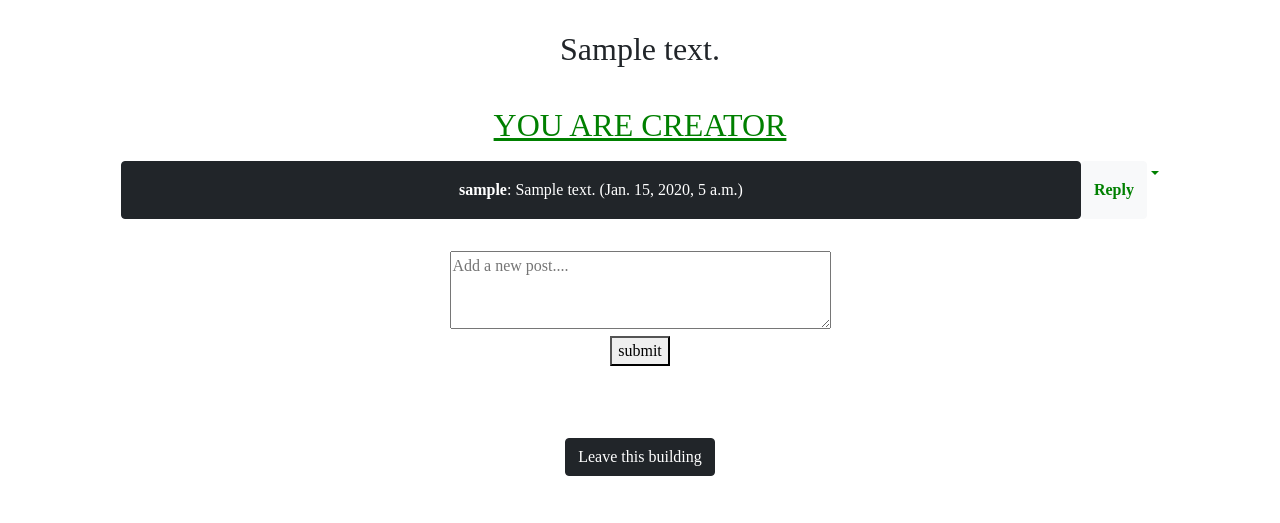
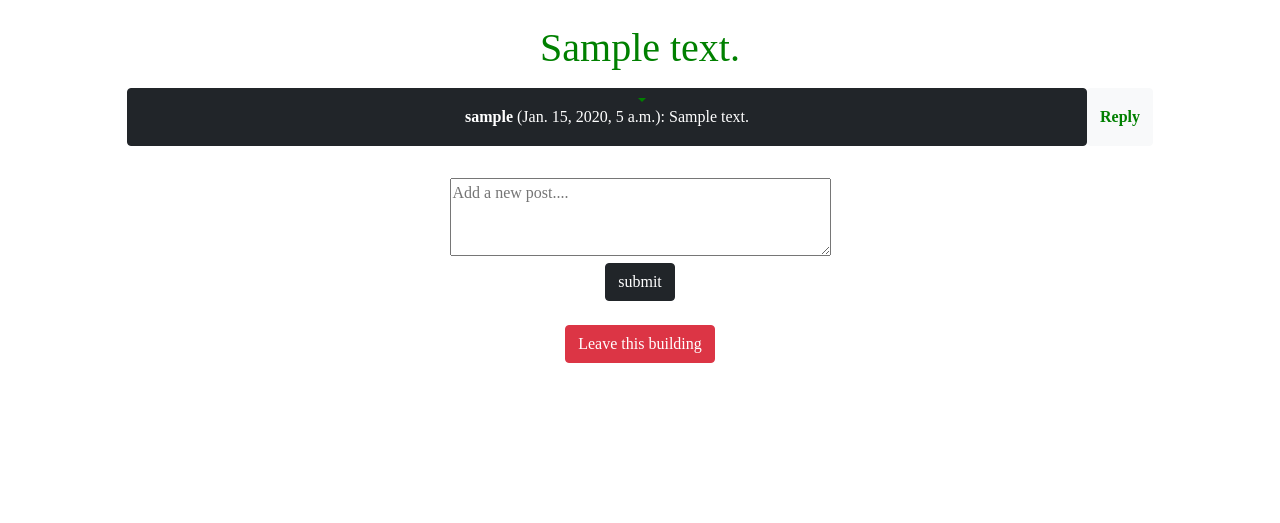
Before and after one commit to cspdevs000/neighborly, a Django app: page /building/1/ in a window 1280 px wide. Shown: the part 56-579 px from the top of the page. Run offline with Django 4.2, Linux system fonts and the light colour scheme; a user stored in the database is signed in; tables that the repository leaves empty hold one stand-in row (values such as "Sample post"); some libraries are stand-ins or nearby versions.

Commit message:
more styling and bug fixed

```diff
--- a/neighborly/admin.py
+++ b/neighborly/admin.py
@@ -1,5 +1,5 @@
 from django.contrib import admin
-from .models import Building, Post, Reply, ExtendUser
+from .models import AddRequest, Building, Post, Reply, ExtendUser
 from django.contrib.auth.models import User
 from django.contrib.auth.admin import UserAdmin as BaseUserAdmin
 
@@ -15,6 +15,10 @@ class ReplyAdmin(admin.ModelAdmin):
     fields = ['user', 'post', 'body', 'pub_date']
 admin.site.register(Reply, ReplyAdmin)
 
+class AddRequestAdmin(admin.ModelAdmin):
+    fields = ['from_user', 'to_user']
+admin.site.register(AddRequest, AddRequestAdmin)
+
 class ExtendUserInline(admin.StackedInline):
     model = ExtendUser
     can_delete = False
--- a/neighborly/templates/neighborly/building.html
+++ b/neighborly/templates/neighborly/building.html
@@ -1,39 +1,42 @@
 {% extends "base_generic.html" %}
 
 {% block content %}
-    <h2 class='home-header'>{{ building.address }}</h2>
+<div class='mt-4 mb-2'>
     {% if user == building.creator %}
-    <a href="{% url "addoccupants" building.id %}"><h2>YOU ARE CREATOR</h2></a>
+        <h1><a href="{% url "addoccupants" building.id %}" class='text-decoration-none'>{{ building.address }}</a></h1>
+    {% else %}
+        <h1 class=''>{{ building.address }}</h1>
     {% endif %}
-    <div class='flex justify-content-center mt-3'>
+</div>
+    <div class='flex justify-content-center'>
         {% for post in post_list %}
         <div class='d-flex justify-content-center mt-3' >
             <button class="btn btn-dark p-3 w-75" type="button" data-toggle="collapse" data-target="#collapseExample{{ post.id }}" aria-expanded="false" aria-controls="collapseExample{{ post.id }}">
-                <strong>{{ post.user }}</strong>: {{ post.body }} ({{post.pub_date}})
+                <strong>{{ post.user }}</strong> ({{post.pub_date}}): {{ post.body }}
             </button>
             <button class="btn btn-light"><a class="text-decoration-none" href="/post/{{ post.id }}/"><strong>Reply</strong></a></button>
             {% if user == post.user %}
-            <div class="nav-item dropdown">
+            <div class="nav-item dropdown position-absolute align-right">
                 <a class="nav-link-dark dropdown-toggle align-middle" href="#" id="navbarDropdown" role="button" data-toggle="dropdown" aria-haspopup="true" aria-expanded="false">
                 </a>
-                <div class="dropdown-menu" aria-labelledby="navbarDropdown">
-                    <a class="px-4" href="/post/edit/{{ post.id }}/">Edit</a>
-                    <a class="p-1" href="/post/delete/{{ post.id }}/">Delete</a>
+                <div class="dropdown-menu position-absolute" aria-labelledby="navbarDropdown">
+                    <a class="px-4 text-decoration-none" href="/post/edit/{{ post.id }}/">Edit</a>
+                    <a class="p-1 text-decoration-none" href="/post/delete/{{ post.id }}/">Delete</a>
                 </div>
             </div>
             {% endif %}
             </div>
-            <div class="collapse" id="collapseExample{{ post.id }}">
+            <div class="flex collapse" id="collapseExample{{ post.id }}">
                 {% for reply in post.reply_set.all %}
-                <div class="d-flex justify-content-center mt-3 w-75 mt-1">
-                    <p><strong>{{ reply.user }}</strong>: {{ reply.body }} ({{ reply.pub_date }})</p>
+                <div class="d-flex text-align-center justify-content-center px-4 mt-2">
+                    <h5><strong>{{ reply.user }}</strong> ({{ reply.pub_date }}): {{ reply.body }}</h5>
                     {% if user == reply.user %}
                     <div class="nav-item dropdown">
                         <a class="nav-link-dark dropdown-toggle" href="#" id="navbarDropdown" role="button" data-toggle="dropdown" aria-haspopup="true" aria-expanded="false">
                         </a>
                         <div class="dropdown-menu" aria-labelledby="navbarDropdown">
-                            <a href="/reply/edit/{{ reply.id }}/">Edit</a>
-                            <a href="/reply/delete/{{ reply.id }}/">Delete</a>
+                            <a class='px-4 text-decoration-none' href="/reply/edit/{{ reply.id }}/">Edit</a>
+                            <a class='p-1 text-decoration-none' href="/reply/delete/{{ reply.id }}/">Delete</a>
                         </div>
                     </div>
                     {% endif %}
@@ -48,11 +51,10 @@
         {% csrf_token %}
         {{ form }}
         <br />
-        <button type="submit">submit</button>
+        <button class='btn btn-dark' type="submit">submit</button>
     </form>
-    <br />
-    <div class='p-5'>
-    <a class='text-decoration-none btn btn-dark' href="{% url "leavebuilding" %}">Leave this building</a>
+    <div class='p-4'>
+    <a class='text-decoration-none btn btn-danger' href="{% url "leavebuilding" %}">Leave this building</a>
     </div>
 </div>
 {% endblock %}
--- a/neighborly/templates/neighborly/index.html
+++ b/neighborly/templates/neighborly/index.html
@@ -7,8 +7,12 @@
             <h1 class="display-2">Welcome to Neighborly</h1>
             <p class="mt-3 lead">an application for airing griveances with the people you share a building with</p>
             <div class='d-flex justify-content-center mt-5'>
-               <a href="{% url 'login'%}" class="btn btn-light mr-2">Login</a>
+            {% if user.is_authenticated %}
+            <a href="{% url 'home'%}" class="btn btn-success mr-2">Home</a>
+            {% else %}
+               <a href="{% url 'login'%}" class="btn btn-success mr-2">Login</a>
                <a href="{% url 'signup'%}" class="btn btn-dark mr-2">Signup</a>
+            {% endif %}
             </div>
          </div>
       </div>
--- a/neighborly/templates/neighborly/profile.html
+++ b/neighborly/templates/neighborly/profile.html
@@ -2,11 +2,10 @@
 
 {% block content %}
     <div class='flex justify-content-center mt-3 p-2'>
-        <h1>Profile Page</h1>
+        <h1>{{ profile }}'s Profile</h1>
         <div class='d-flex justify-content-center m-4 p-1'>
             <img src="{{ profile.image.url }}" class="rounded-circle" width='100' height='100' />
         </div>
-        <p>{{ profile }}</p>
         {% if user.email %}
         <p>Email: {{ user.email }} </p>
         {% endif %}
--- a/neighborly/templates/neighborly/search.html
+++ b/neighborly/templates/neighborly/search.html
@@ -2,13 +2,13 @@
 
 {% block content %}
 {% if searched %}
-<h1>You searched for {{ searched }}</h1>
+<h1 class='mt-3'>You searched for {{ searched }}</h1>
 <br />
 <ul>
 {% for result in results %}
 <div class='d-flex justify-content-center p-3'>
-    <li class='col absolute'>{{ result }}, {{ result.city }}, {{ result.state }}</li>
-    <a href="/send_add_request/{{ result.creator_id }}" class="col absolute btn btn-dark p-1">Request to join this building</a>
+    <li class='col absolute align-center'><strong>{{ result }}, {{ result.city }}, {{ result.state }}</strong></li>
+    <a href="/send_add_request/{{ result.creator_id }}" class="col absolute btn btn-success p-1">Request to join this building</a>
 </div>
 {% endfor %}
 </ul>
--- a/neighborly/views.py
+++ b/neighborly/views.py
@@ -240,7 +240,7 @@ def approve_request(request, requestID):
         from_user.save()
         add_request.delete()
         messages.success(request, 'Request has been approved.')
-        return redirect('addoccupants',)
+        return HttpResponseRedirect(reverse('addoccupants', args=(request.user.profile.building_id,)))
     else:
         return HttpResponse('new occupant unable to be added, try again')
 
```
Also changed, not shown: neighborly/templates/neighborly/leavebuilding.html (+12 -5 lines), neighborly/templates/neighborly/post.html (+4 -5 lines), neighborly/templates/neighborly/profiledelete.html (+6 -5 lines), templates/registration/login.html (+4 -3 lines).
